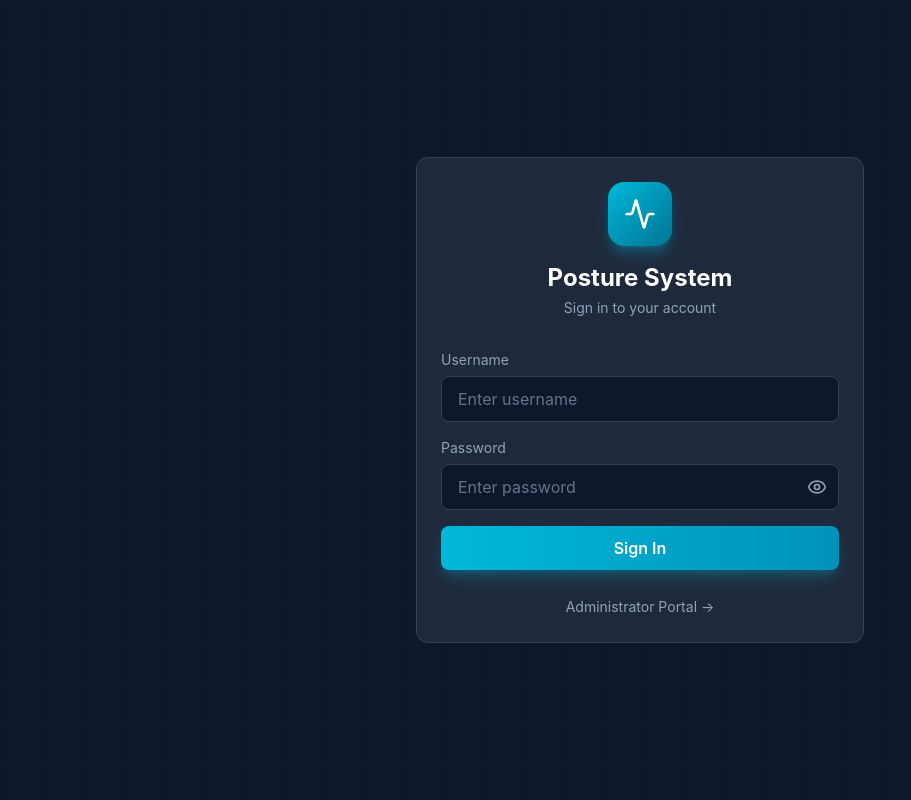
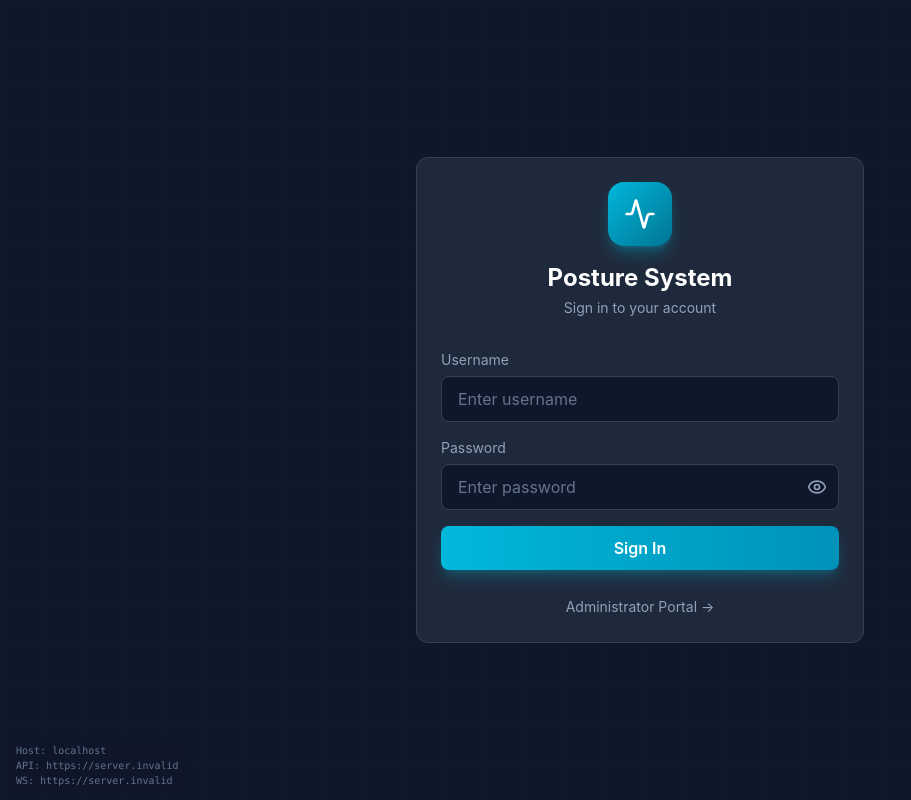
Before and after one commit to MACantara/Posture-Thesis-System, a React (Vite) app in the folder frontend/: page /login in a window 1280 px wide. Shown: the whole page, without its empty margins (0-911 px from the left). Built offline with nearby package versions, Linux system fonts and the light colour scheme; no server answers.

Commit message:
Add debug overlay displaying host, API, and WebSocket URLs

```diff
--- a/frontend/src/App.tsx
+++ b/frontend/src/App.tsx
@@ -5,6 +5,21 @@ import UserLogin from './pages/UserLogin';
 import AdminLogin from './pages/AdminLogin';
 import UserDashboard from './pages/UserDashboard';
 import AdminDashboard from './pages/AdminDashboard';
+
+function DebugHostInfo() {
+  if (typeof window === 'undefined') return null;
+  const apiBase = import.meta.env.VITE_API_URL ||
+    `${window.location.protocol}//${window.location.hostname}:8000`;
+  const wsBase = import.meta.env.VITE_WS_URL ||
+    `${window.location.protocol === 'https:' ? 'wss' : 'ws'}://${window.location.hostname}:8000`;
+  return (
+    <div className="fixed bottom-2 left-2 z-50 text-[10px] text-slate-500 bg-posture-dark/80 px-2 py-1 rounded font-mono pointer-events-none">
+      <div>Host: {window.location.host}</div>
+      <div>API: {apiBase}</div>
+      <div>WS: {wsBase}</div>
+    </div>
+  );
+}
 
 function ProtectedRoute({ children, role }: { children: ReactNode; role: string }) {
   const { user, loading } = useAuth();
@@ -63,6 +78,7 @@ export default function App() {
     <BrowserRouter>
       <AuthProvider>
         <AppRoutes />
+        <DebugHostInfo />
       </AuthProvider>
     </BrowserRouter>
   );
```
